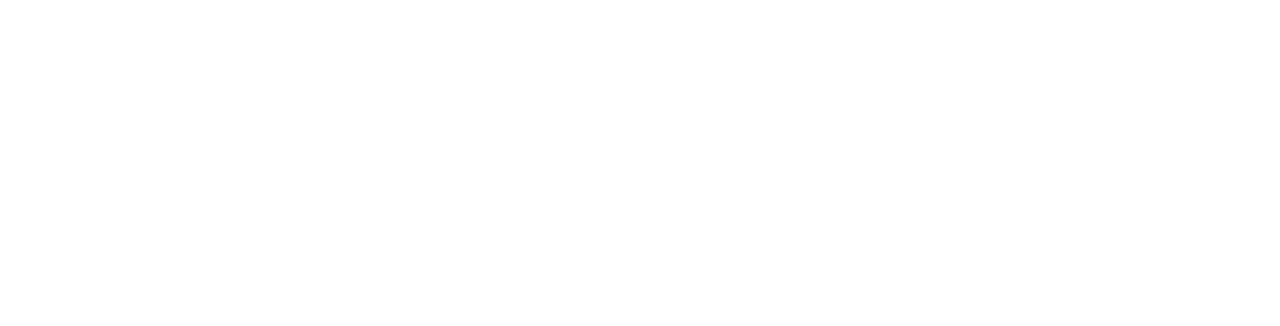
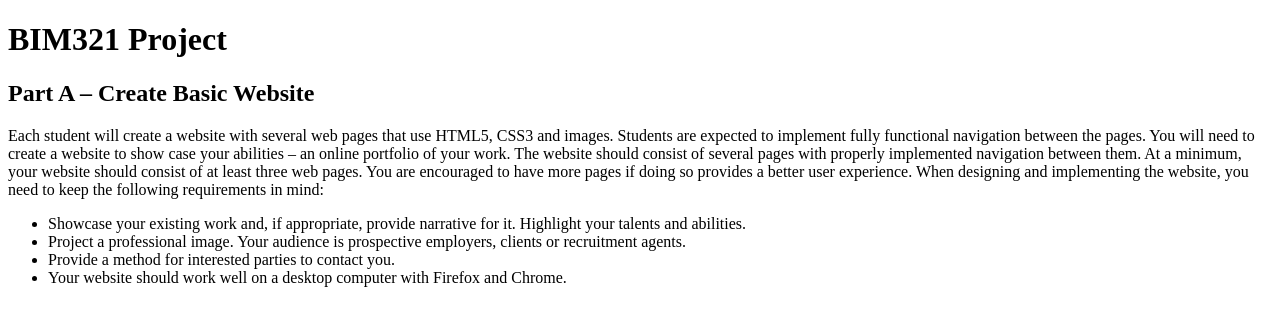
Before and after one commit to Siyan30/trivial-site2, a plain HTML site: page index.html in a window 1280 px wide. Drawn offline with Linux system fonts and the light colour scheme.

Commit message:
Add files via upload

```diff
--- a/index.html
+++ b/index.html
@@ -2,8 +2,37 @@
 <html lang="en">
  <head>
   <meta charset="utf-8">
-  <title>Document</title>
+  <title>BIM321 Project</title>
  </head>
  <body>
+    <h1>BIM321 Project</h1>
+
+    <h2>Part A – Create Basic Website</h2>
+
+    <p>
+        Each student will create a website with several web pages that use HTML5, CSS3 and
+        images. Students are expected to implement fully functional navigation between the pages.
+        You will need to create a website to show case your abilities – an online portfolio of your
+        work. The website should consist of several pages with properly implemented navigation
+        between them. At a minimum, your website should consist of at least three web pages. You
+        are encouraged to have more pages if doing so provides a better user experience.
+        When designing and implementing the website, you need to keep the following
+        requirements in mind:
+    </p>
+    <ul>
+    <li>    Showcase your existing work and, if appropriate, provide narrative for it. Highlight
+        your talents and abilities.
+    </li>
+    <li>
+        Project a professional image. Your audience is prospective employers, clients or
+        recruitment agents.
+    </li>
+    <li>
+        Provide a method for interested parties to contact you.
+    </li>
+    <li>
+        Your website should work well on a desktop computer with Firefox and Chrome.
+    </li>
+    </ul>
  </body>
 </html>
```
Also changed, not shown: about.html (+20 -6 lines).
